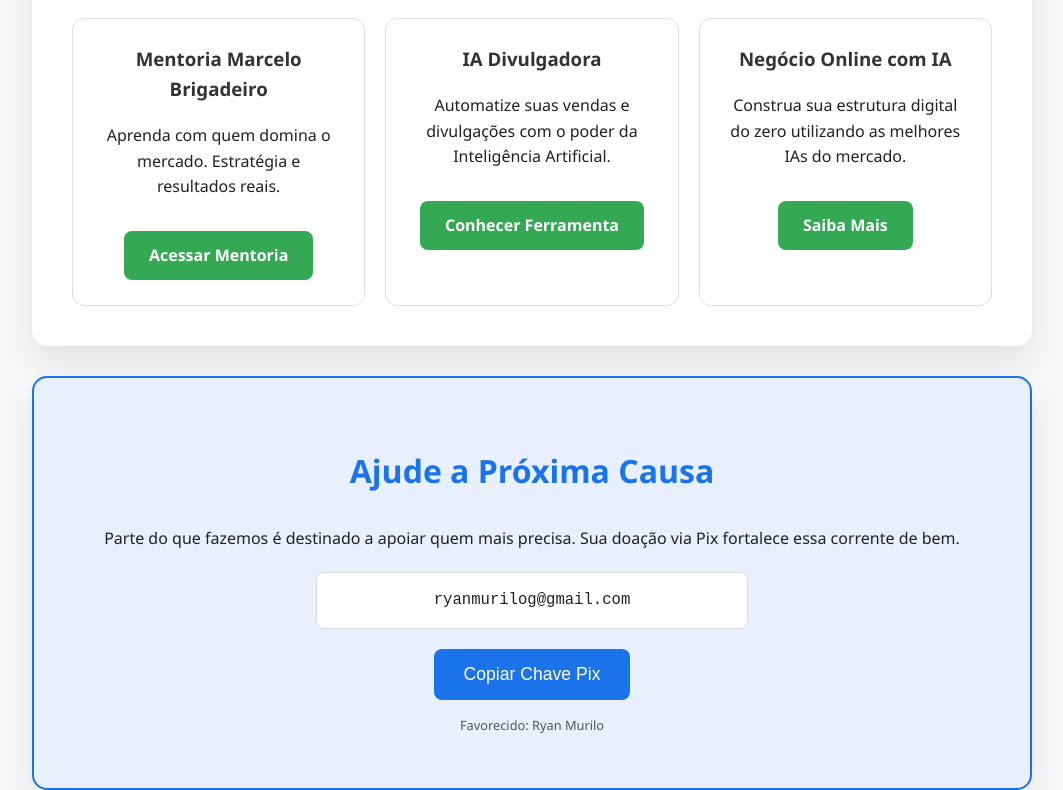
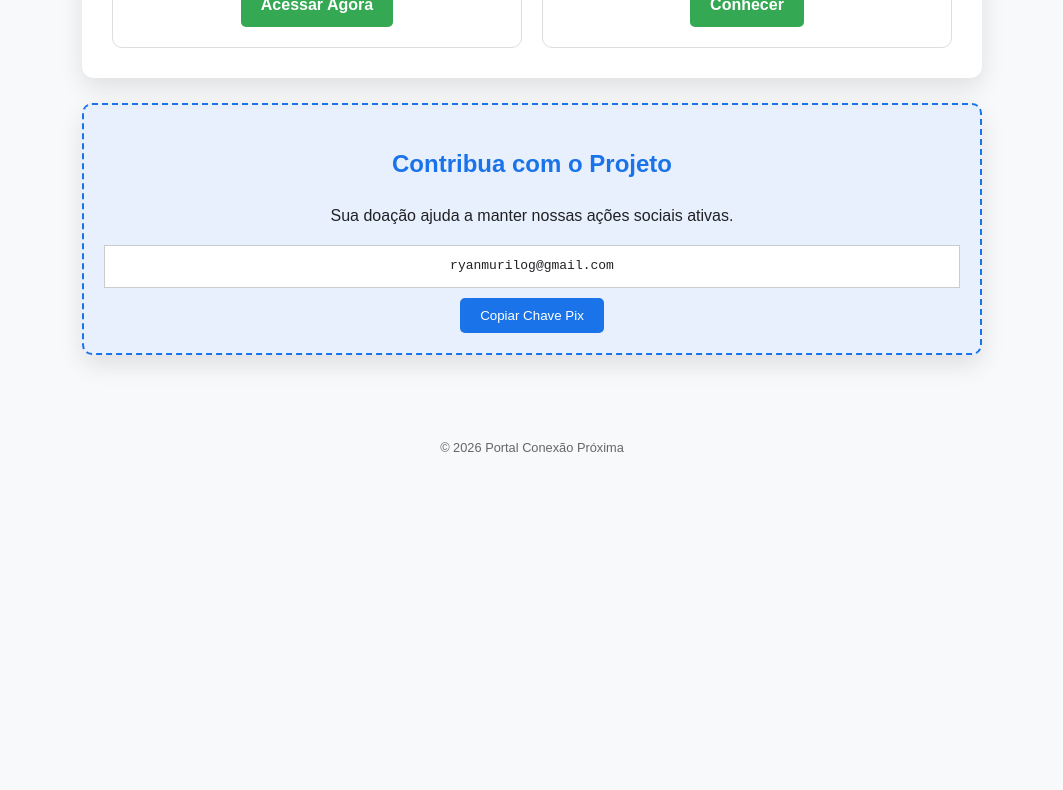
Before and after one commit to ajuda-a-proxima/ajuda-a-proxima, a website: page index.html in a window 1280 px wide. Shown: the part 683-1473 px from the top of the page, without its empty margins (108-1171 px from the left). After the commit the page ends 1184 px from the top, so only its background shows below. Drawn offline with Linux system fonts and the light colour scheme.

Commit message:
Update title and content in index.html

```diff
--- a/index.html
+++ b/index.html
@@ -3,212 +3,62 @@
 <head>
     <meta charset="UTF-8">
     <meta name="viewport" content="width=device-width, initial-scale=1.0">
-    <title>Portal Conexão Próxima - Evolução e Solidariedade</title>
+    <title>Portal Conexão Próxima - Inovação e Solidariedade</title>
     <style>
-        :root {
-            --primary-color: #1a73e8;
-            --secondary-color: #34a853;
-            --dark-color: #202124;
-            --light-bg: #f8f9fa;
-        }
-
-        body {
-            font-family: 'Segoe UI', Roboto, Helvetica, Arial, sans-serif;
-            margin: 0;
-            padding: 0;
-            background-color: var(--light-bg);
-            color: var(--dark-color);
-            line-height: 1.6;
-        }
-
-        header {
-            background: linear-gradient(135deg, #1e3c72 0%, #2a5298 100%);
-            color: white;
-            padding: 80px 20px;
-            text-align: center;
-            clip-path: polygon(0 0, 100% 0, 100% 85%, 0% 100%);
-        }
-
-        header h1 {
-            margin: 0;
-            font-size: 3.5em;
-            text-transform: uppercase;
-            letter-spacing: 2px;
-        }
-
-        header p {
-            font-size: 1.3em;
-            margin-top: 15px;
-            opacity: 0.9;
-        }
-
-        .container {
-            max-width: 1000px;
-            margin: -50px auto 60px;
-            padding: 0 20px;
-        }
-
-        .card {
-            background: white;
-            padding: 40px;
-            border-radius: 15px;
-            box-shadow: 0 15px 35px rgba(0,0,0,0.1);
-            margin-bottom: 30px;
-        }
-
-        h2 {
-            color: var(--primary-color);
-            text-align: center;
-            font-size: 2em;
-            margin-bottom: 30px;
-        }
-
-        /* Grade de Afiliados */
-        .affiliate-grid {
-            display: grid;
-            grid-template-columns: repeat(auto-fit, minmax(280px, 1fr));
-            gap: 20px;
-        }
-
-        .product-card {
-            background: #fff;
-            border: 1px solid #e0e0e0;
-            padding: 25px;
-            border-radius: 12px;
-            text-align: center;
-            transition: transform 0.3s ease;
-        }
-
-        .product-card:hover {
-            transform: translateY(-50px);
-            border-color: var(--primary-color);
-        }
-
-        .product-card h3 {
-            margin-top: 0;
-            color: #333;
-        }
-
-        .btn-buy {
-            display: inline-block;
-            background-color: var(--secondary-color);
-            color: white;
-            text-decoration: none;
-            padding: 12px 25px;
-            border-radius: 8px;
-            font-weight: bold;
-            margin-top: 15px;
-            transition: background 0.3s;
-        }
-
-        .btn-buy:hover {
-            background-color: #2d9249;
-        }
-
-        /* Área PIX */
-        .pix-section {
-            background: #e8f0fe;
-            text-align: center;
-            border: 2px solid var(--primary-color);
-        }
-
-        .pix-key {
-            background: white;
-            padding: 15px;
-            border-radius: 8px;
-            display: block;
-            margin: 20px auto;
-            font-family: monospace;
-            font-size: 1.2em;
-            max-width: 400px;
-            border: 1px solid #ddd;
-        }
-
-        .btn-copy {
-            background-color: var(--primary-color);
-            color: white;
-            border: none;
-            padding: 15px 30px;
-            border-radius: 8px;
-            cursor: pointer;
-            font-size: 1.1em;
-        }
-
-        footer {
-            background: #202124;
-            color: white;
-            text-align: center;
-            padding: 50px 20px;
-        }
-
-        @media (max-width: 768px) {
-            header h1 { font-size: 2.2em; }
-            .container { margin-top: -30px; }
-        }
+        :root { --p: #1a73e8; --s: #34a853; --d: #202124; --l: #f8f9fa; }
+        body { font-family: sans-serif; margin: 0; background: var(--l); color: var(--d); line-height: 1.6; }
+        header { background: linear-gradient(135deg, #1e3c72 0%, #2a5298 100%); color: white; padding: 60px 20px; text-align: center; }
+        header h1 { margin: 0; font-size: 2.5em; text-transform: uppercase; }
+        .container { max-width: 900px; margin: -30px auto 40px; padding: 0 20px; }
+        .card { background: white; padding: 30px; border-radius: 12px; box-shadow: 0 10px 25px rgba(0,0,0,0.1); margin-bottom: 25px; }
+        h2 { color: var(--p); text-align: center; }
+        .grid { display: grid; grid-template-columns: repeat(auto-fit, minmax(250px, 1fr)); gap: 20px; }
+        .p-card { border: 1px solid #ddd; padding: 20px; border-radius: 10px; text-align: center; }
+        .btn { display: inline-block; background: var(--s); color: white; text-decoration: none; padding: 10px 20px; border-radius: 5px; font-weight: bold; margin-top: 10px; }
+        .pix-box { background: #e8f0fe; text-align: center; padding: 20px; border: 2px dashed var(--p); border-radius: 10px; }
+        .pix-key { display: block; background: white; padding: 10px; margin: 10px 0; font-family: monospace; border: 1px solid #ccc; }
+        .btn-copy { background: var(--p); color: white; border: none; padding: 10px 20px; border-radius: 5px; cursor: pointer; }
+        footer { text-align: center; padding: 30px; font-size: 0.8em; color: #666; }
     </style>
 </head>
 <body>
-
     <header>
         <h1>Portal Conexão Próxima</h1>
-        <p>Inovação Digital, Mentorias e Solidariedade</p>
+        <p>Mentoria, Inteligência Artificial e Apoio Social</p>
     </header>
-
     <div class="container">
-
         <section class="card">
             <h2>Nossa Missão</h2>
-            <p>O <strong>Portal Conexão Próxima</strong> é um hub que une o conhecimento digital à responsabilidade social. Aqui você encontra as melhores ferramentas para evoluir sua carreira online e, ao mesmo tempo, contribui para causas que transformam vidas.</p>
+            <p>Unimos tecnologia e solidariedade. Aqui você acessa as melhores ferramentas digitais e ajuda a transformar vidas.</p>
         </section>
-
         <section class="card">
             <h2>Oportunidades e Mentorias</h2>
-            <div class="affiliate-grid">
-
-                <div class="product-card">
-                    <h3>Mentoria Marcelo Brigadeiro</h3>
-                    <p>Aprenda com quem domina o mercado. Estratégia e resultados reais.</p>
-                    <a href="https://pay.kiwify.com.br/U7" target="_blank" class="btn-buy">Acessar Mentoria</a>
+            <div class="grid">
+                <div class="p-card">
+                    <h3>Mentoria Elite</h3>
+                    <p>Estratégias avançadas de mercado.</p>
+                    <a href="https://pay.kiwify.com.br/U7" target="_blank" class="btn">Acessar Agora</a>
                 </div>
-
-                <div class="product-card">
+                <div class="p-card">
                     <h3>IA Divulgadora</h3>
-                    <p>Automatize suas vendas e divulgações com o poder da Inteligência Artificial.</p>
-                    <a href="https://pay.kiwify.com.br/KOQ" target="_blank" class="btn-buy">Conhecer Ferramenta</a>
+                    <p>Automatize suas vendas com IA.</p>
+                    <a href="https://pay.kiwify.com.br/KOQ" target="_blank" class="btn">Conhecer</a>
                 </div>
-
-                <div class="product-card">
-                    <h3>Negócio Online com IA</h3>
-                    <p>Construa sua estrutura digital do zero utilizando as melhores IAs do mercado.</p>
-                    <a href="#" target="_blank" class="btn-buy">Saiba Mais</a>
-                </div>
-
             </div>
         </section>
-
-        <section class="card pix-section">
-            <h2>Ajude a Próxima Causa</h2>
-            <p>Parte do que fazemos é destinado a apoiar quem mais precisa. Sua doação via Pix fortalece essa corrente de bem.</p>
-            <span class="pix-key" id="pixKey">ryanmurilog@gmail.com</span>
-            <button class="btn-copy" onclick="copyPix()">Copiar Chave Pix</button>
-            <p style="margin-top: 15px; font-size: 0.8em; color: #555;">Favorecido: Ryan Murilo</p>
+        <section class="card pix-box">
+            <h2>Contribua com o Projeto</h2>
+            <p>Sua doação ajuda a manter nossas ações sociais ativas.</p>
+            <span class="pix-key" id="pk">ryanmurilog@gmail.com</span>
+            <button class="btn-copy" onclick="cp()">Copiar Chave Pix</button>
         </section>
-
     </div>
-
-    <footer>
-        <p>&copy; 2026 Portal Conexão Próxima. Todos os direitos reservados.</p>
-        <p style="font-size: 0.8em; opacity: 0.7;">Desenvolvido para conectar pessoas e oportunidades.</p>
-    </footer>
-
+    <footer><p>&copy; 2026 Portal Conexão Próxima</p></footer>
     <script>
-        function copyPix() {
-            const pixText = document.getElementById('pixKey').innerText;
-            navigator.clipboard.writeText(pixText).then(() => {
-                alert('Chave Pix copiada! Muito obrigado por ajudar.');
-            });
+        function cp() {
+            const t = document.getElementById('pk').innerText;
+            navigator.clipboard.writeText(t).then(() => alert('Pix copiado!'));
         }
     </script>
-
 </body>
 </html>
```
